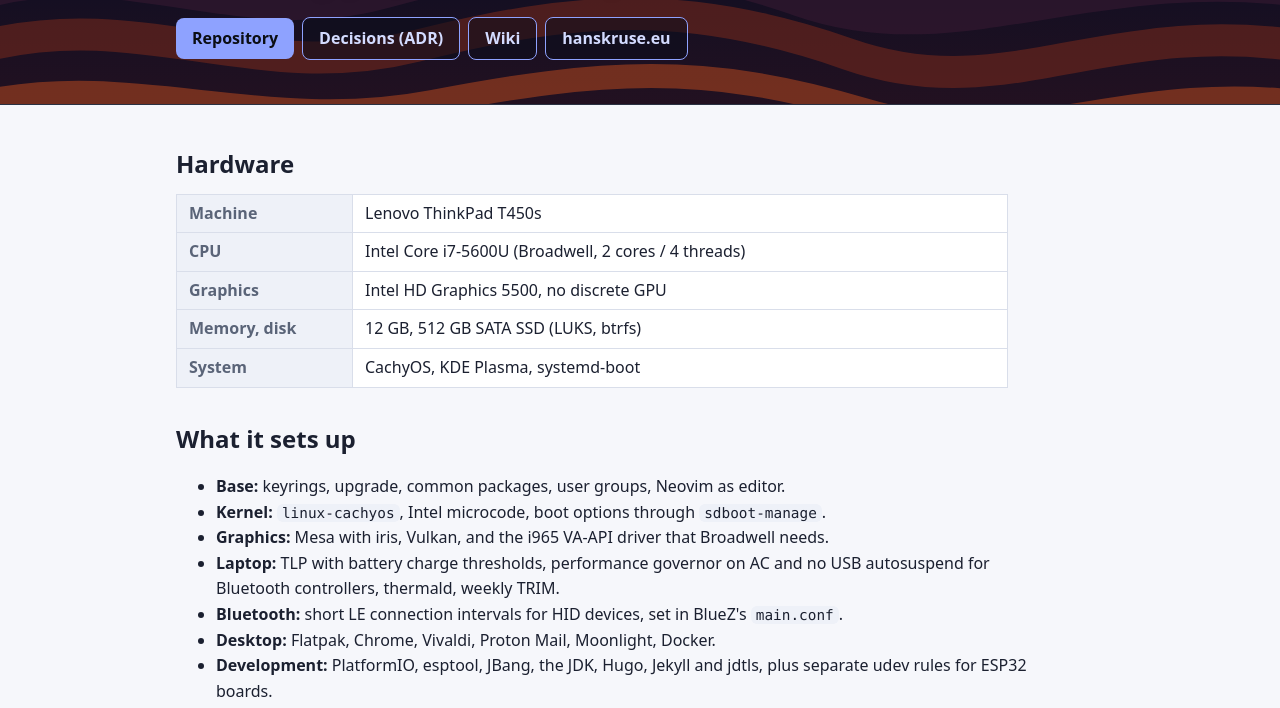
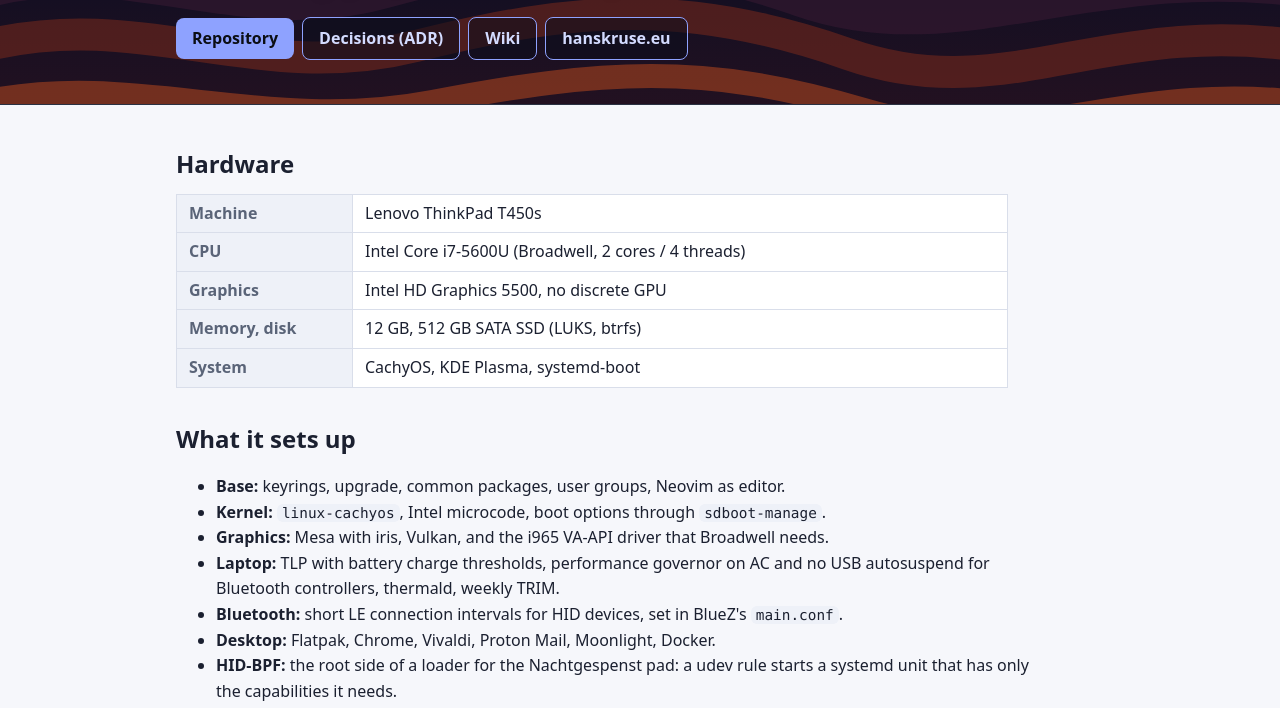
Before and after one commit to nicenemo/kos, a plain HTML site: page index.html in a window 1280 px wide. Shown: the part 241-949 px from the top of the page. Drawn offline with Linux system fonts and the light colour scheme.

Commit message:
HID-BPF loader for the Nachtgespenst pad: BPF packages, udev rule, systemd unit with only the needed capabilities (ADR 0016)
Co-Authored-By: Claude Sonnet 5.5 <noreply@anthropic.com>

```diff
--- a/index.html
+++ b/index.html
@@ -41,6 +41,7 @@
     <li><b>Laptop:</b> TLP with battery charge thresholds, performance governor on AC and no USB autosuspend for Bluetooth controllers, thermald, weekly TRIM.</li>
     <li><b>Bluetooth:</b> short LE connection intervals for HID devices, set in BlueZ's <code>main.conf</code>.</li>
     <li><b>Desktop:</b> Flatpak, Chrome, Vivaldi, Proton Mail, Moonlight, Docker.</li>
+    <li><b>HID-BPF:</b> the root side of a loader for the Nachtgespenst pad: a udev rule starts a systemd unit that has only the capabilities it needs.</li>
     <li><b>Development:</b> PlatformIO, esptool, JBang, the JDK, Hugo, Jekyll and jdtls, plus separate udev rules for ESP32 boards.</li>
   </ul>
   <p>Every setup playbook has a teardown. Secrets are scanned with gitleaks in a pre-commit hook.</p>
```
Also changed, not shown: 11 other files.
